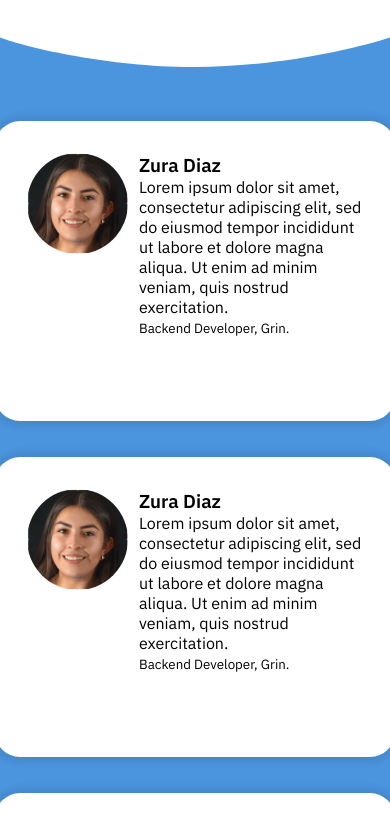
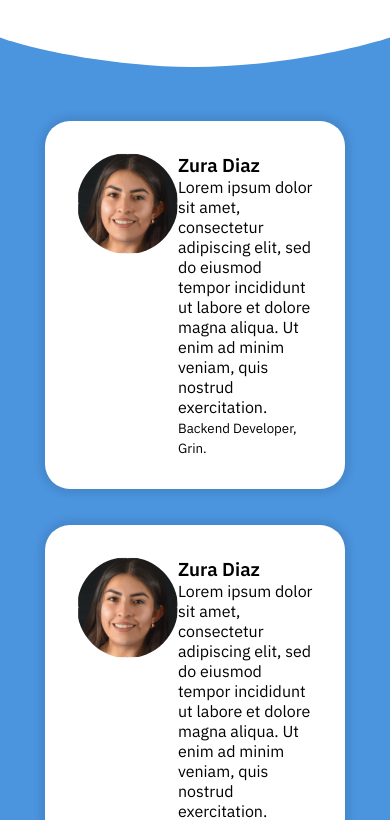
Before and after one commit to sebastianluna1202/Actisis, a plain HTML site: page index.html in a window 390 px wide. Shown: the part 4500-5320 px from the top of the page. Drawn offline with Linux system fonts and the light colour scheme.

Commit message:
bugfixed#1

```diff
--- a/styles/styles.css
+++ b/styles/styles.css
@@ -69,6 +69,7 @@ header nav ul li a {
   text-decoration: none;
   color: var(--black);
 }
+
 
 /* HERO */
 
@@ -471,7 +472,6 @@ footer ul li a:hover {
     justify-content: start;
     margin: 0;
   }
-
   header .menu-hamburguesa {
     margin-right: 48px;
     padding: 18px;
@@ -571,7 +571,6 @@ footer ul li a:hover {
   }
   .hero > div >div a:last-child {
     display: none;
-
   }
   .hero div h1 {
     font-size: 56px;
@@ -621,8 +620,8 @@ footer ul li a:hover {
     top: -50px;
   }
   .section-5 .stories-container .story {
-    min-width: 85%;
-    max-width: 500px;
+    min-width: 300px;
+    max-width: 85%;
   }
   .section-5 .stories-container .story:nth-child(1) {
     align-self: center;
@@ -633,7 +632,6 @@ footer ul li a:hover {
   .section-5 .stories-container .story:nth-child(3) {
     align-self: center;
   }
-
   .section-6 h2 {
     font-size: 56px;
   }
@@ -663,6 +661,5 @@ footer ul li a:hover {
   }
   .redes-sociales p {
     text-align: center;
-
   }
 }
```
